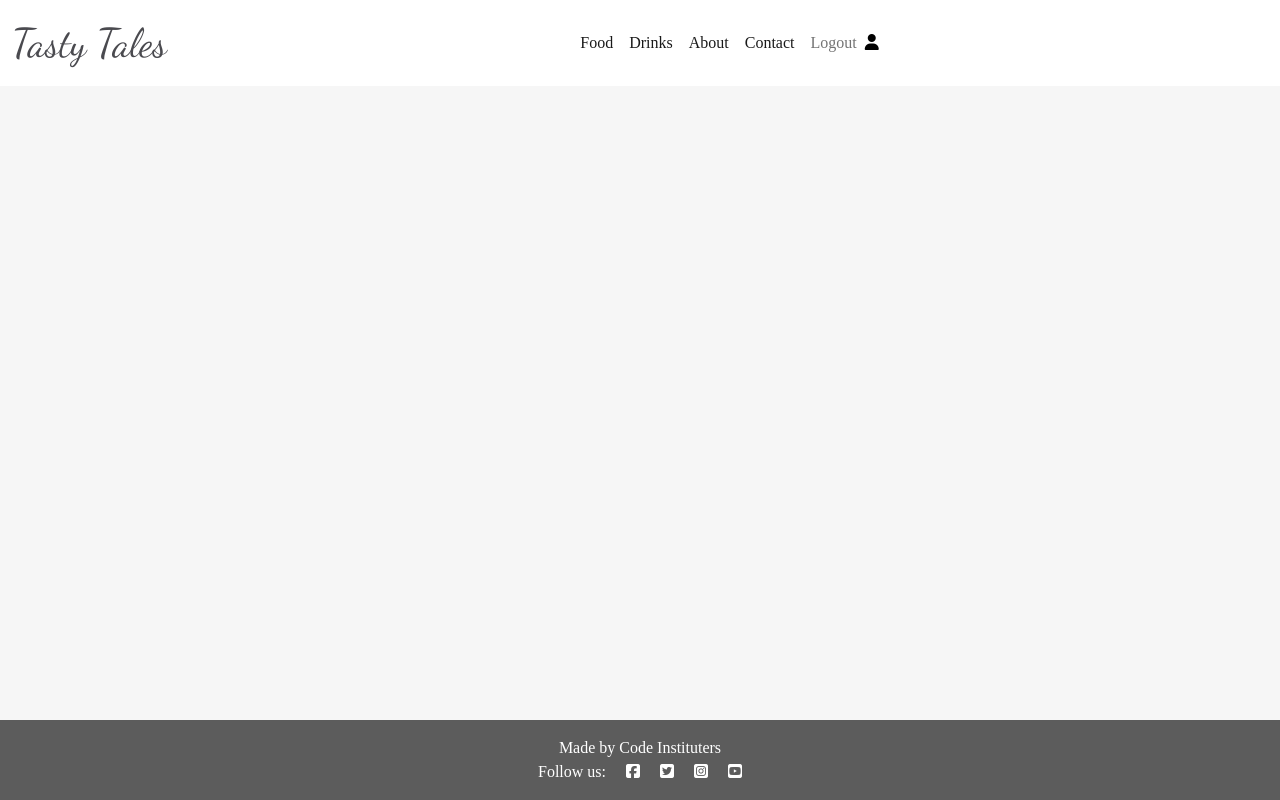
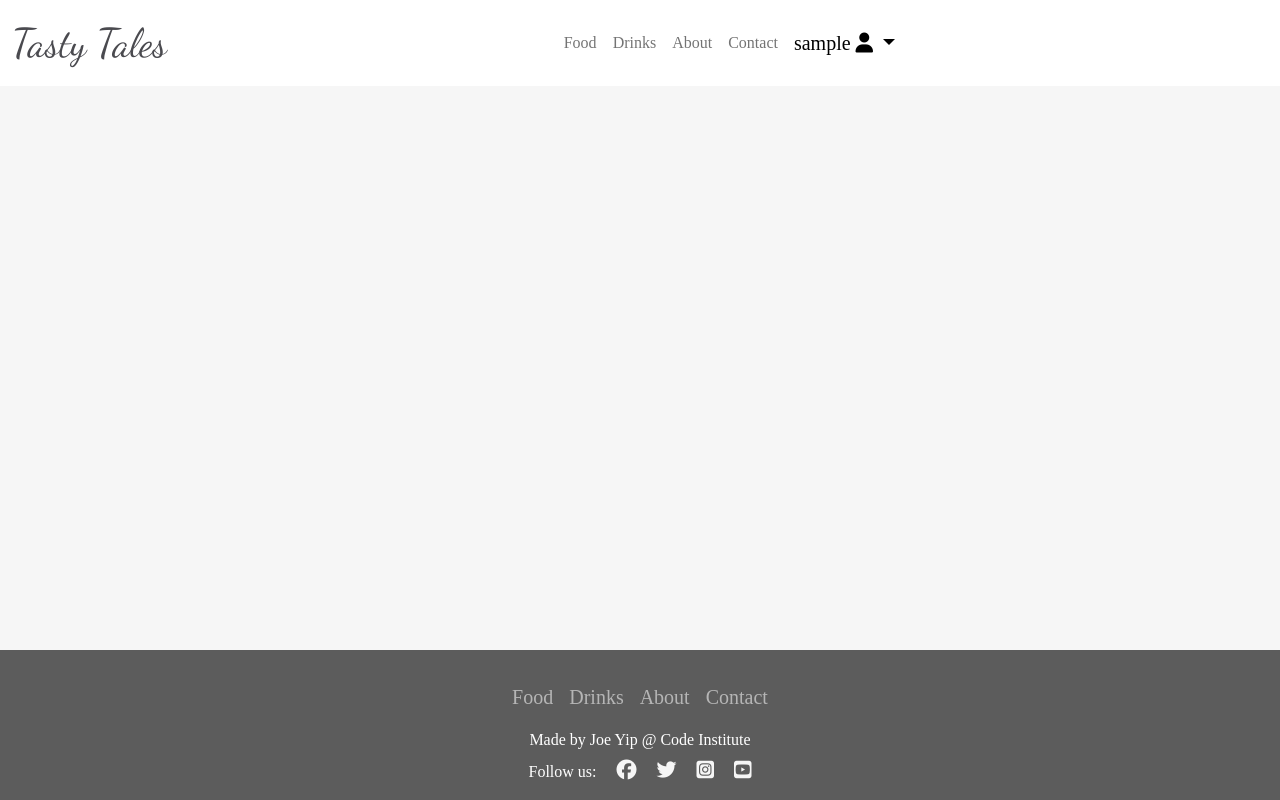
Before and after one commit to JoeYip13/project-4-full-stack-toolkit, a Django app: page /about/ in a window 1280 px wide. Run offline with Django 3.2, Linux system fonts and the light colour scheme; the visitor is signed in with stand-in values (Sample User, id 1); data that the repository does not hold is empty; parts of the project's set-up code (start-up, migrations or seed data) failed here and were passed over; some libraries are stand-ins or nearby versions; some web fonts are replaced.

Commit message:
Add secondary nav bar to footer with social links

```diff
--- a/static/css/style.css
+++ b/static/css/style.css
@@ -58,6 +58,32 @@ body {
     background-attachment: fixed;
 }
 
+/* Navbar */
+/* stroke effect*/
+.nav-link {
+    transition: all 0.2s;
+    position: relative;
+}
+
+.nav-link::after {
+    content: '';
+    opacity: 0;
+    height: 2px;
+    width: 100%;
+    background-color: #445261;
+    position: absolute;
+    bottom: 0;
+    left: 0;
+    transition: all 0.2s;
+}
+
+.nav-link:hover {
+    font-weight: bold;
+}
+
+.nav-link:hover::after {
+    opacity: 1;
+}
 
 /* Font Awesome */
 .profile-link {
@@ -73,6 +99,16 @@ form input {
 
 textarea {
     width: 100%;
+}
+
+.fa-brands {
+    color: #F6F6F6;
+    transition: .2s;
+}
+
+.fa-brands:hover {
+    color: #ef8e88;
+    transform: scale(1.5);
 }
 
 /* Cards */
@@ -155,7 +191,7 @@ textarea {
 
 .post-subtitle {
     margin-left: 5%;
-    color: lightgray;
+    color: #5c5c5c;
 }
 
 /* Buttons */
--- a/templates/base.html
+++ b/templates/base.html
@@ -1,7 +1,7 @@
 {% load static %}
 
 <!DOCTYPE html>
-<html class="h-100">
+<html lang="en" class="h-100">
 
 <head>
     <title>Tasty Tales</title>
@@ -40,25 +40,30 @@
             <div class="collapse navbar-collapse justify-content-center" id="navbarText">
                 <ul class="navbar-nav mb-2 mb-lg-0 d-flex align-items-center">
                     <li class="nav-item">
-                        <a class="nav-link active" aria-current="page" href="{% url 'home' %}">Food</a>
+                        <a class="nav-link" aria-current="page" href="{% url 'home' %}">Food</a>
                     </li>
                     <li class="nav-item">
-                        <a class="nav-link active" aria-current="page" href="{% url 'home' %}">Drinks</a>
+                        <a class="nav-link" aria-current="page" href="{% url 'home' %}">Drinks</a>
                     </li>
                     <li class="nav-item">
-                        <a class="nav-link active" aria-current="page" href="{% url 'about' %}">About</a>
+                        <a class="nav-link" aria-current="page" href="{% url 'about' %}">About</a>
                     </li>
                     <li class="nav-item">
-                        <a class="nav-link active" aria-current="page" href="{% url 'contact' %}">Contact</a>
+                        <a class="nav-link" aria-current="page" href="{% url 'contact' %}">Contact</a>
                 </ul>
-                <ul class="navbar-nav d-flex align-items-center">
-                    </li>
+                <ul class="navbar-nav d-flex align-items-center fs-5">
                     {% if user.is_authenticated %}
-                    <li class="nav-item">
-                        <a class="nav-link" href="{% url 'account_logout' %}">Logout</a>
-                    </li>
-                    <li class="nav-item">
-                        <a class="profile-link" href=""><i class="fa-solid fa-user"></i></a>
+                    <li class="nav-item ms-2 dropdown">
+                        <a class="profile-link dropdown-toggle" id="navbarDropdown"
+                            role="button" data-bs-toggle="dropdown" aria-expanded="false" href="">
+                            {{ user.username }} <i class="fa-solid fa-user"></i>
+                        </a>
+                        <ul class="dropdown-menu" aria-labelledby="navbarDropdown">
+                            <li><a class="dropdown-item" href="{% url 'add_post' %}">Add Food Post</a></li>
+                            <li><a class="dropdown-item" href="#">Add Drinks Post</a></li>
+                            <li><hr class="dropdown-divider"></li>
+                            <li><a class="dropdown-item" href="{% url 'account_logout' %}">Logout</a></li>
+                        </ul>
                     </li>
                     {% else %}
                     <li class="nav-item">
@@ -96,11 +101,32 @@
 
     <!-- Footer -->
     <footer class="footer mt-auto py-3 dark-bg">
-        <p class="m-0 text-center text-white">Made by Code Instituters</p>
-        <p class="m-0 text-center text-white">Follow us: <i class="fab fa-facebook-square ms-3"></i>
-            <i class="fab fa-twitter-square ms-3"></i>
-            <i class="fab fa-instagram-square ms-3"></i>
-            <i class="fab fa-youtube-square ms-3"></i>
+        <nav class="navbar navbar-expand-lg navbar-dark">
+            <div class="container-fluid justify-content-center">
+                <ul class="navbar-nav mb-2 mb-lg-0 align-items-center fs-5">
+                    <li class="nav-item">
+                        <a class="nav-link" aria-current="page" href="{% url 'home' %}">Food</a>
+                    </li>
+                    <li class="nav-item">
+                        <a class="nav-link" aria-current="page" href="{% url 'home' %}">Drinks</a>
+                    </li>
+                    <li class="nav-item">
+                        <a class="nav-link" aria-current="page" href="{% url 'about' %}">About</a>
+                    </li>
+                    <li class="nav-item">
+                        <a class="nav-link" aria-current="page" href="{% url 'contact' %}">Contact</a>
+                </ul>
+
+            </div>
+        </nav>
+        <p class="m-0 text-center text-white mb-2">
+            Made by Joe Yip @ Code Institute
+        </p>
+        <p class="m-0 text-center text-white">Follow us:
+            <a href="https://www.facebook.com/"><i class="fa-brands fa-facebook ms-3 fs-5"></i></a>
+            <a href="https://twitter.com/"><i class="fa-brands fa-twitter ms-3 fs-5"></i></a>
+            <a href="https://www.instagram.com/"><i class="fa-brands fa-instagram-square ms-3 fs-5"></i></a>
+            <a href="https://www.youtube.com/"><i class="fa-brands fa-youtube-square ms-3 fs-5"></i></a>
         </p>
     </footer>
     <script>
```
